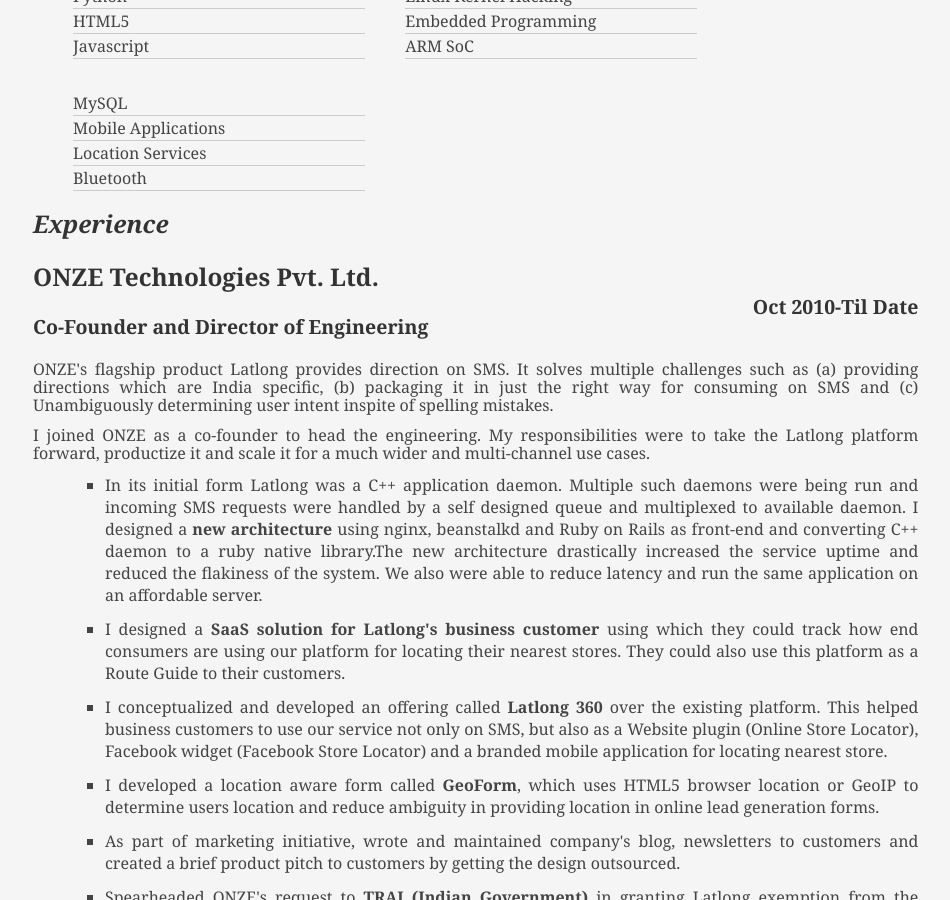
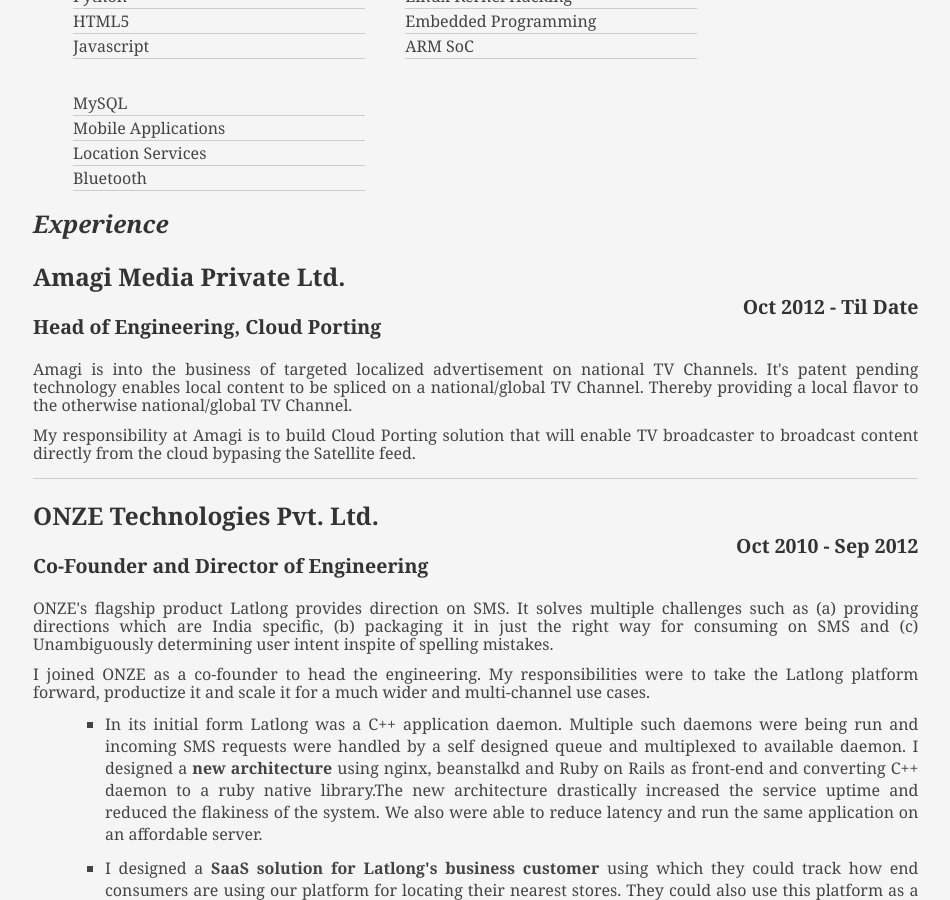
Before and after one commit to mayanks/mayanks.github.com, a Jekyll site: the page resume/index.html, which Jekyll copies as it is, in a window 1280 px wide and 900 px high, scrolled down 1099 px. Shown: the whole window, without its empty margins (55-1005 px from the left). Built offline with Jekyll 4.4.1, drawn with Linux system fonts in a browser that asks for light colours; a style sheet for code colours, icons or effects is not loaded.

Commit message:
updated resume

```diff
--- a/resume/index.html
+++ b/resume/index.html
@@ -110,9 +110,17 @@
 						<div class="yui-u">
 
 							<div class="job">
+								<h2>Amagi Media Private Ltd.</h2>
+								<h3>Head of Engineering, Cloud Porting</h3>
+								<h4>Oct 2012 - Til Date</h4>
+								<p>Amagi is into the business of targeted localized advertisement on national TV Channels. It's patent pending technology enables local content to be spliced on a national/global TV Channel. Thereby providing a local flavor to the otherwise national/global TV Channel.</p>
+                <p>My responsibility at Amagi is to build Cloud Porting solution that will enable TV broadcaster to broadcast content directly from the cloud bypasing the Satellite feed.</p>
+              </div>
+
+							<div class="job">
 								<h2>ONZE Technologies Pvt. Ltd.</h2>
 								<h3>Co-Founder and Director of Engineering</h3>
-								<h4>Oct 2010-Til Date</h4>
+								<h4>Oct 2010 - Sep 2012</h4>
 								<p>ONZE's flagship product Latlong provides direction on SMS. It solves multiple challenges such as (a) providing directions which are India specific, (b) packaging it in just the right way for consuming on SMS and (c) Unambiguously determining user intent inspite of spelling mistakes.</p>
                 <p>I joined ONZE as a co-founder to head the engineering. My responsibilities were to take the Latlong platform forward, productize it and scale it for a much wider and multi-channel use cases.</p>
                 <ul class="last">
```
